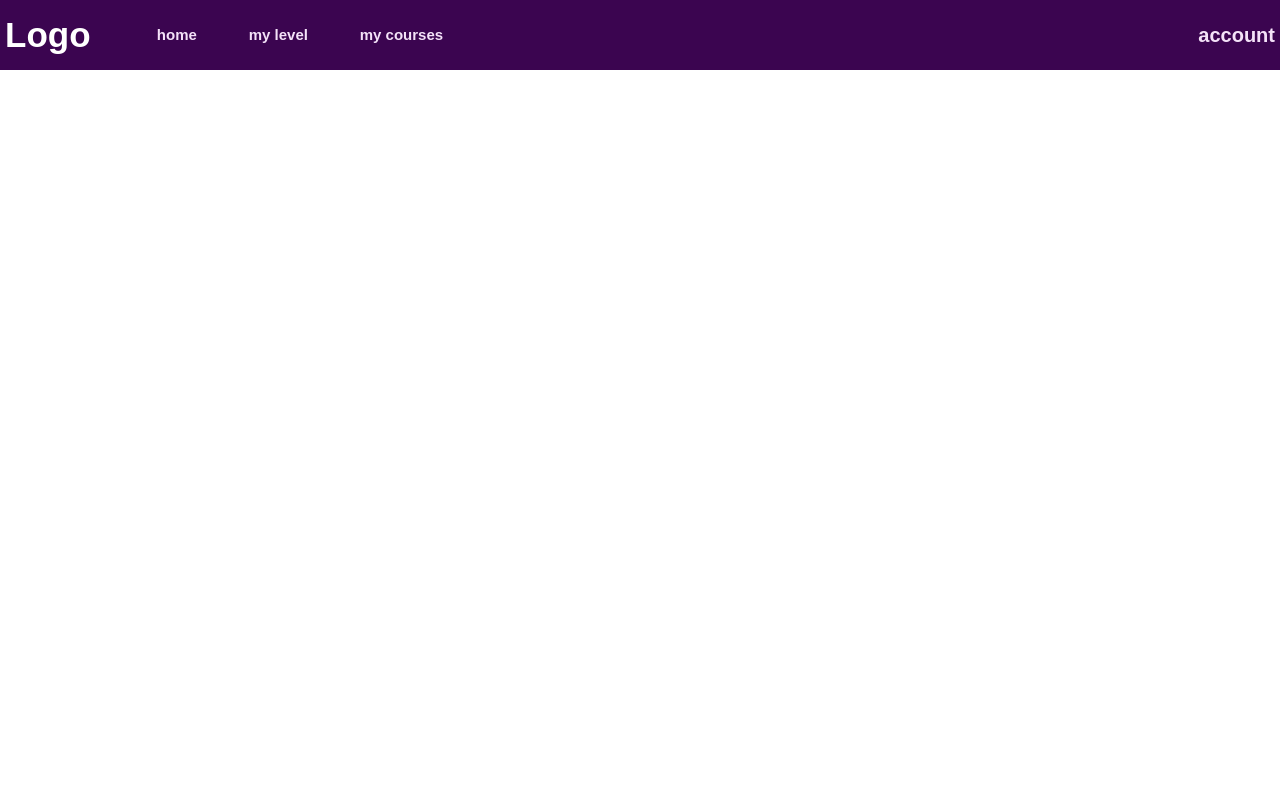
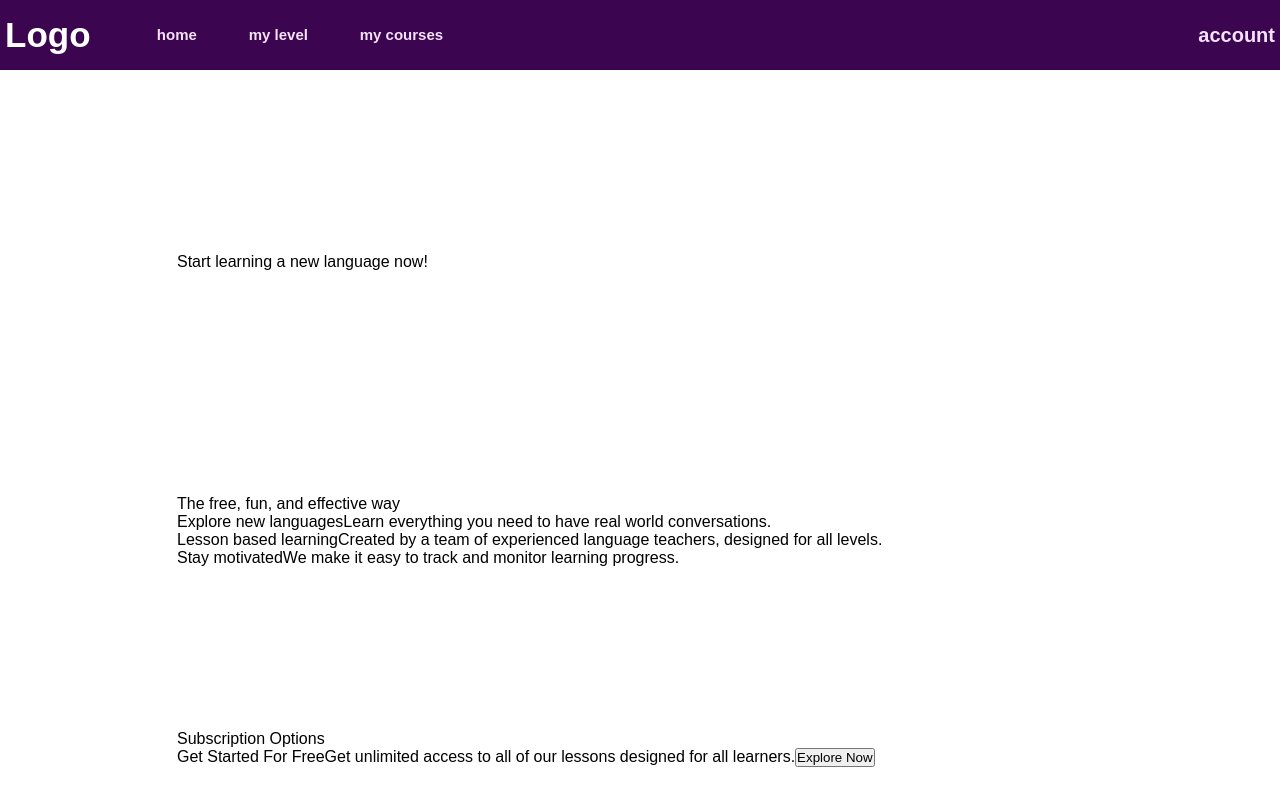
Before and after one commit to lam-garr/Language-App, a React (Create React App) app in the folder client/: page / in a window 1280 px wide. Shown: the top 806 px of the page. Built offline with nearby package versions, Linux system fonts and the light colour scheme.

Commit message:
Add and edit elements in Home page

```diff
--- a/client/src/pages/HomePage.tsx
+++ b/client/src/pages/HomePage.tsx
@@ -11,22 +11,36 @@ function HomePage() {
             <section className="home-section-one">
                 <div className="home-sec-one-container">
                     <div className="home-secOne-description">
-
+                        Start learning a new language now!
                     </div>
                     <div className="home-secOne-imgs">
-
+                        <div className="home-secOne-imgs-pOne">
+                            <div></div>
+                            <div></div>
+                        </div>
+                        <div className="home-secOne-imgs-pTwo">
+                        </div>
                     </div>
                 </div>
             </section>
             <section className="home-section-two">
                 <div className="home-sec-two-container">
                     <div className="home-secTwo-description">
-
+                        The free, fun, and effective way
                     </div>
                     <div className="home-secTwo-cards">
-                        <div className="home-secTwo-cardOne"></div>
-                        <div className="home-secTwo-cardTwo"></div>
-                        <div className="home-secTwo-cardThree"></div>
+                        <div className="home-secTwo-cardOne">
+                            <span>Explore new languages</span>
+                            <span>Learn everything you need to have real world conversations.</span>
+                        </div>
+                        <div className="home-secTwo-cardTwo">
+                            <span>Lesson based learning</span>
+                            <span>Created by a team of experienced language teachers, designed for all levels.</span>
+                        </div>
+                        <div className="home-secTwo-cardThree">
+                            <span>Stay motivated</span>
+                            <span>We make it easy to track and monitor learning progress.</span>
+                        </div>
                     </div>
                 </div>
             </section>
@@ -34,10 +48,14 @@ function HomePage() {
                 <div className="home-sec-three-container">
                     <div className="home-secThree-description">
                         <div className="home-secThree-title">
-
+                            Subscription Options
                         </div>
                         <div className="home-secThree-content">
-
+                            <span>Get Started For Free</span>
+                            <span>
+                                Get unlimited access to all of our lessons designed for all learners.
+                            </span>
+                            <button className="home-secThree-btn">Explore Now</button>
                         </div>
                     </div>
                 </div>
```
